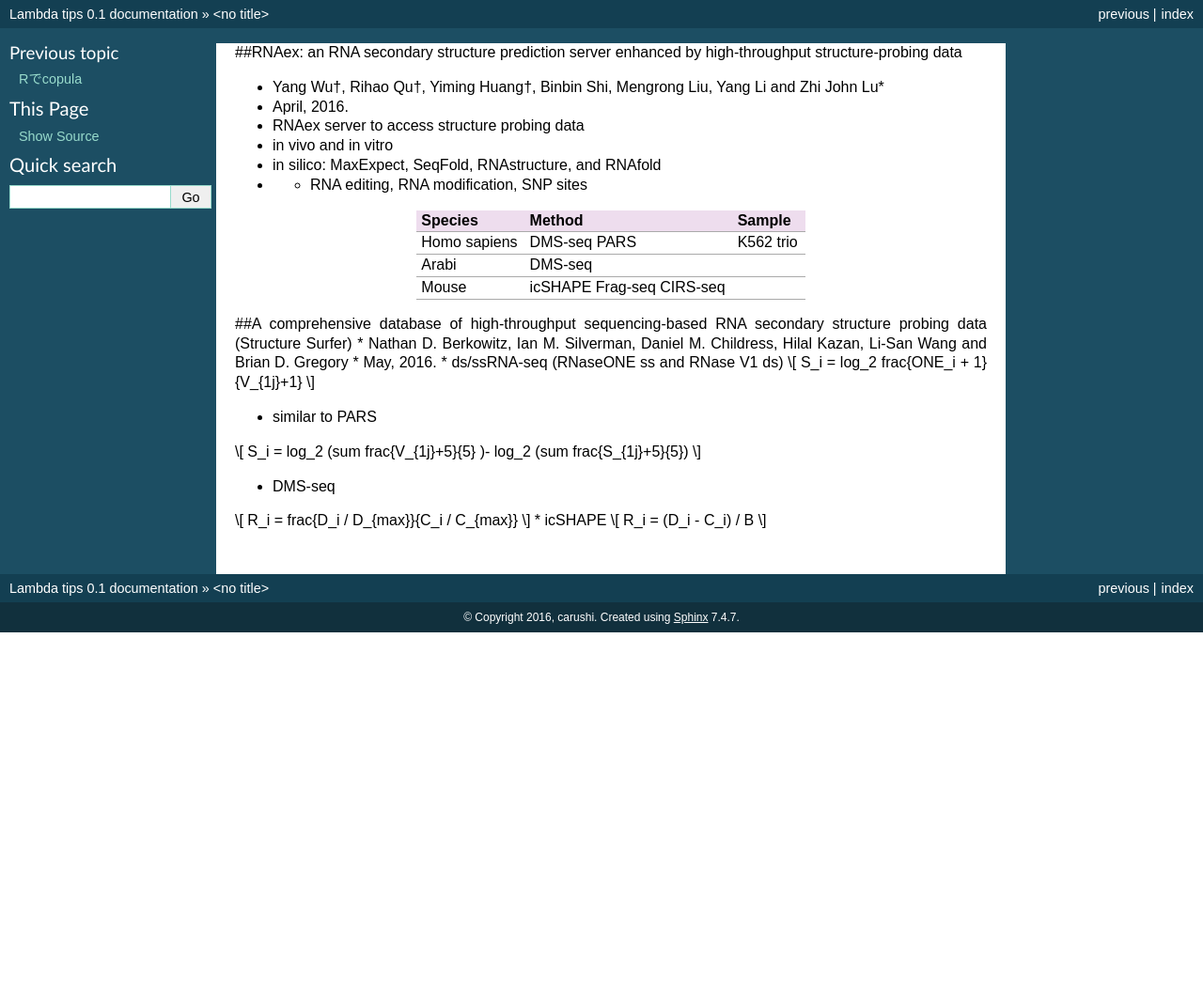
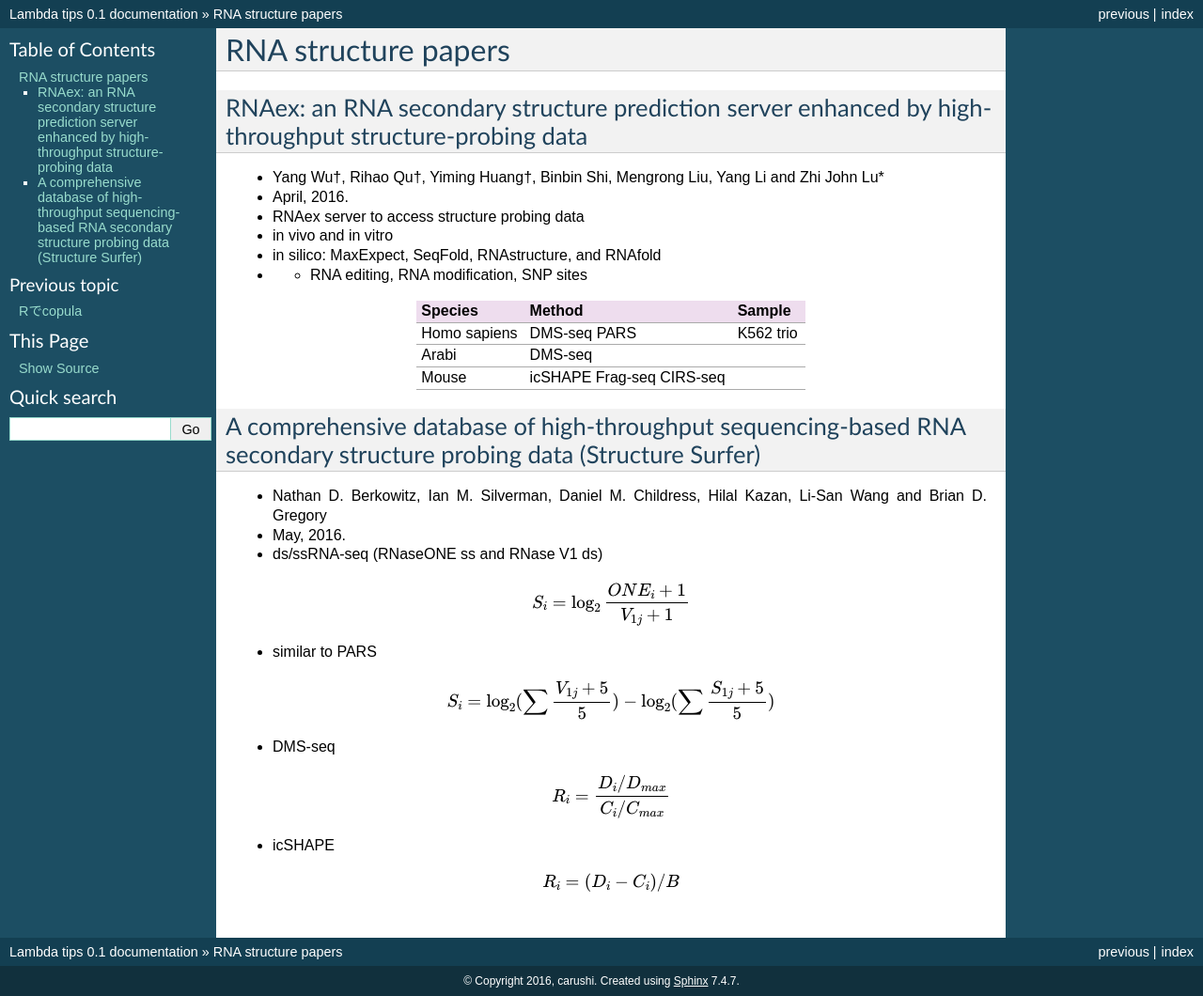
Before and after one commit to carushi/resource, a Sphinx documentation site: the page built from docs/RNAstructure.rst, in a window 1280 px wide. Shown: the whole page at 94% size. Built offline with Sphinx 7.4.7, drawn with Linux system fonts in a browser that asks for light colours; before the commit the page ends 900 px from its top, so only the background shows below that.

Commit message:
fix math

```diff
--- a/docs/RNAstructure.rst
+++ b/docs/RNAstructure.rst
@@ -1,4 +1,9 @@
-##RNAex: an RNA secondary structure prediction server enhanced by high-throughput structure-probing data
+RNA structure papers
+============
+
+RNAex: an RNA secondary structure prediction server enhanced by high-throughput structure-probing data
+-----------
+
 
 * Yang Wu†, Rihao Qu†, Yiming Huang†, Binbin Shi, Mengrong Liu, Yang Li and Zhi John Lu*
 * April, 2016.
@@ -20,24 +25,24 @@ Mouse          icSHAPE
 ============= ========= ==============
 
 
-##A comprehensive database of high-throughput sequencing-based RNA secondary structure probing data (Structure Surfer)
+A comprehensive database of high-throughput sequencing-based RNA secondary structure probing data (Structure Surfer)
+------------
 * Nathan D. Berkowitz, Ian M. Silverman, Daniel M. Childress, Hilal Kazan, Li-San Wang and Brian D. Gregory
 * May, 2016.
 * ds/ssRNA-seq (RNaseONE ss and RNase V1 ds)
-\\[
-S_i = \log_2 \frac{ONE_i + 1}{V_{1j}+1}
-\\]
+.. math::
+	S_i = \log_2 \frac{ONE_i + 1}{V_{1j}+1}
+
 
 * similar to PARS
-\\[
-S_i = \log_2 (\sum \frac{V_{1j}+5}{5} )- \log_2 (\sum \frac{S_{1j}+5}{5})
-\\]
+.. math::
+	S_i = \log_2 (\sum \frac{V_{1j}+5}{5} )- \log_2 (\sum \frac{S_{1j}+5}{5})
+
 
 * DMS-seq
-\\[
-R_i = \frac{D_i / D_{max}}{C_i / C_{max}}
-\\]
+.. math::
+	R_i = \frac{D_i / D_{max}}{C_i / C_{max}}
+
 * icSHAPE
-\\[
-R_i = (D_i - C_i) / B
-\\]
+.. math::
+	R_i = (D_i - C_i) / B
--- a/docs/conf.py
+++ b/docs/conf.py
@@ -29,6 +29,7 @@ import os
 # extensions coming with Sphinx (named 'sphinx.ext.*') or your custom
 # ones.
 extensions = [
+    'sphinx.ext.mathbase',
     'sphinx.ext.mathjax',
     'sphinx.ext.viewcode',
 ]
```
